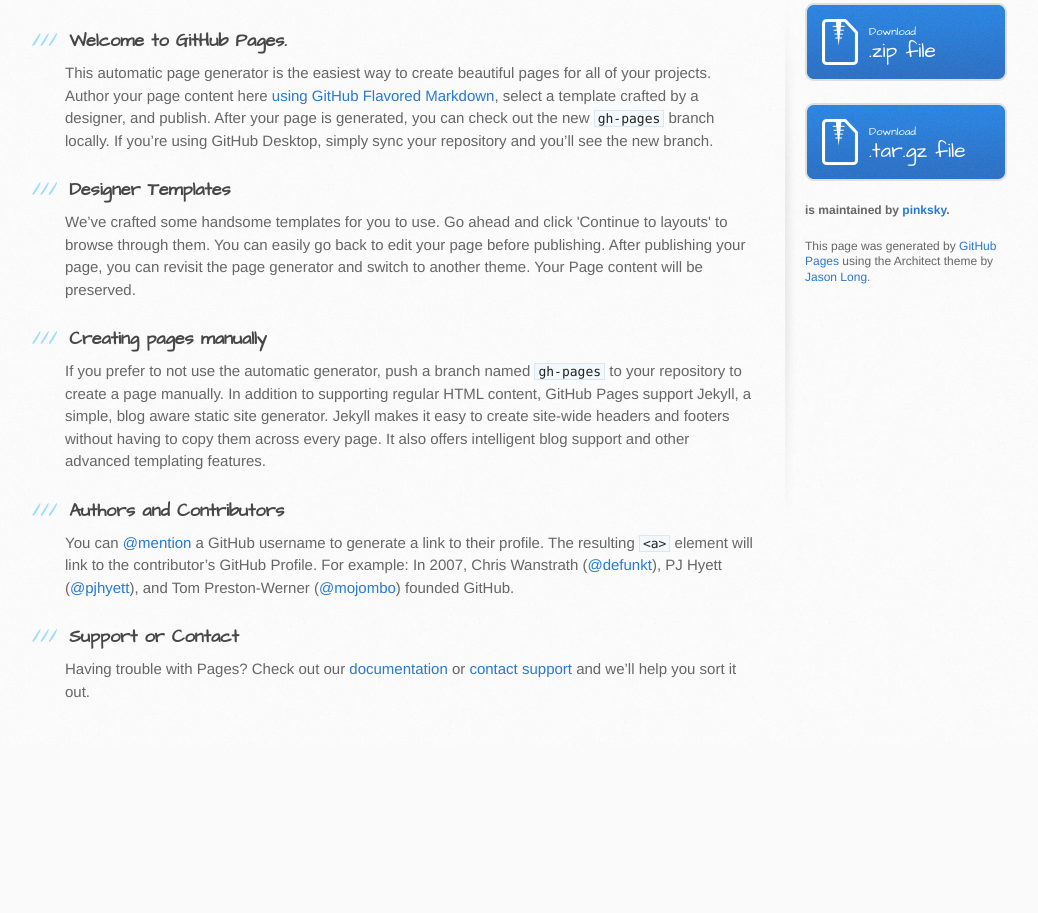
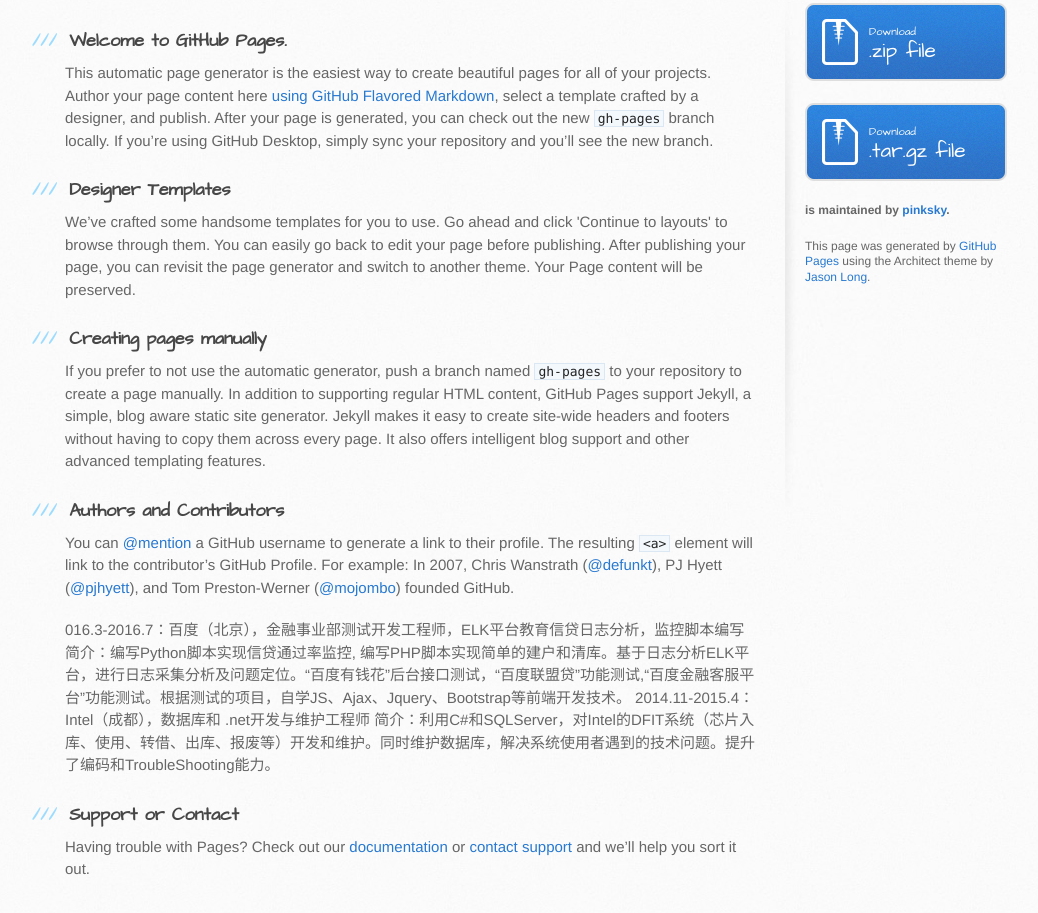
Before and after one commit to AmyQianqianwang/wqqdemo.github.com, a plain HTML site: page index.html in a window 1280 px wide. Shown: the part 229-1142 px from the top of the page, without its empty margins (105-1143 px from the left). Before the commit the page ends 975 px from the top, so only its background shows below. Drawn offline with Linux system fonts and the light colour scheme.

Commit message:
Update index.html

```diff
--- a/index.html
+++ b/index.html
@@ -47,7 +47,11 @@
 <a id="authors-and-contributors" class="anchor" href="#authors-and-contributors" aria-hidden="true"><span aria-hidden="true" class="octicon octicon-link"></span></a>Authors and Contributors</h3>
 
 <p>You can <a href="https://help.github.com/articles/basic-writing-and-formatting-syntax/#mentioning-users-and-teams" class="user-mention">@mention</a> a GitHub username to generate a link to their profile. The resulting <code>&lt;a&gt;</code> element will link to the contributor’s GitHub Profile. For example: In 2007, Chris Wanstrath (<a href="https://github.com/defunkt" class="user-mention">@defunkt</a>), PJ Hyett (<a href="https://github.com/pjhyett" class="user-mention">@pjhyett</a>), and Tom Preston-Werner (<a href="https://github.com/mojombo" class="user-mention">@mojombo</a>) founded GitHub.</p>
-
+<p>016.3-2016.7：百度（北京），金融事业部测试开发工程师，ELK平台教育信贷日志分析，监控脚本编写
+简介：编写Python脚本实现信贷通过率监控, 编写PHP脚本实现简单的建户和清库。基于日志分析ELK平台，进行日志采集分析及问题定位。“百度有钱花”后台接口测试，“百度联盟贷”功能测试,“百度金融客服平台”功能测试。根据测试的项目，自学JS、Ajax、Jquery、Bootstrap等前端开发技术。
+2014.11-2015.4：Intel（成都），数据库和 .net开发与维护工程师
+简介：利用C#和SQLServer，对Intel的DFIT系统（芯片入库、使用、转借、出库、报废等）开发和维护。同时维护数据库，解决系统使用者遇到的技术问题。提升了编码和TroubleShooting能力。
+</p>
 <h3>
 <a id="support-or-contact" class="anchor" href="#support-or-contact" aria-hidden="true"><span aria-hidden="true" class="octicon octicon-link"></span></a>Support or Contact</h3>
 
```
